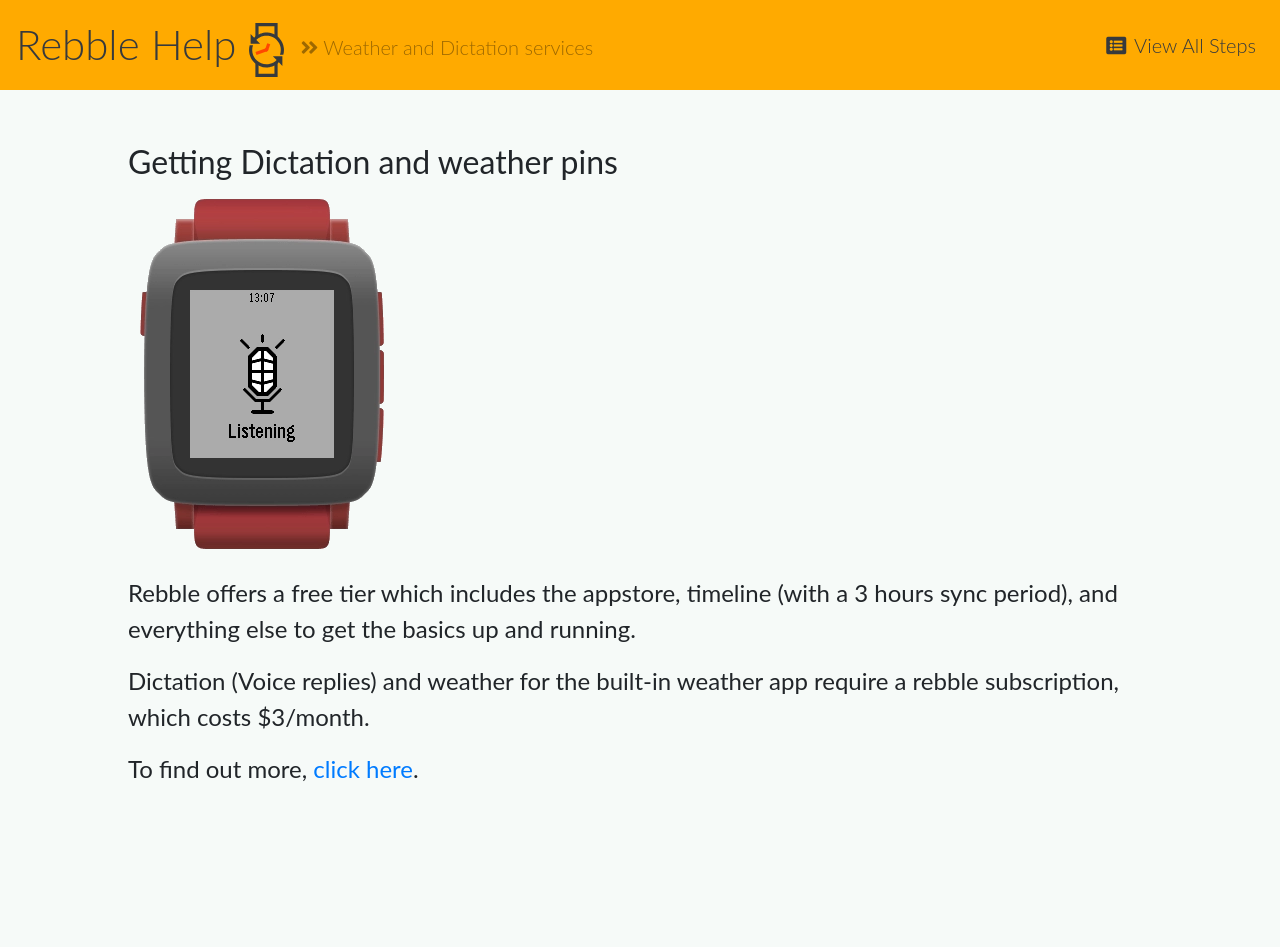
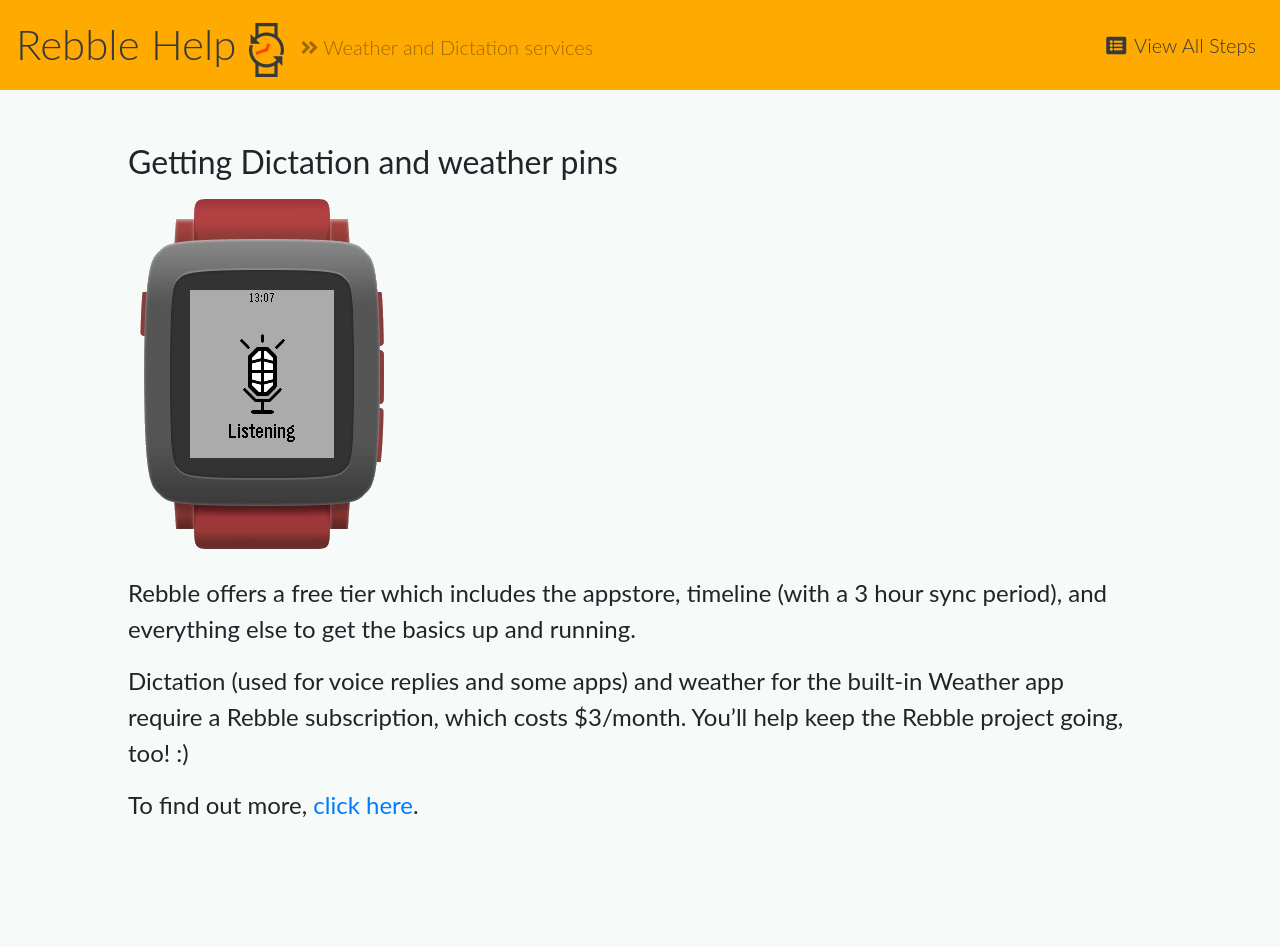
Before and after one commit to pebble-dev/rebble-help, a Jekyll site: the page built from _topic/weather-and-dictation.md, in a window 1280 px wide. Built offline with Jekyll 4.4.1, drawn with Linux system fonts in a browser that asks for light colours; nearby versions of some CDN libraries; before the commit the page ends 911 px from its top, so only the background shows below that.

Commit message:
Update weather-and-dictation.md

```diff
--- a/_topic/weather-and-dictation.md
+++ b/_topic/weather-and-dictation.md
@@ -13,8 +13,8 @@ osSpecific: false
 
 ![noborder](/images/misc/voice.png)
 
-Rebble offers a free tier which includes the appstore, timeline (with a 3 hours sync period), and everything else to get the basics up and running.
+Rebble offers a free tier which includes the appstore, timeline (with a 3 hour sync period), and everything else to get the basics up and running.
 
-Dictation (Voice replies) and weather for the built-in weather app require a rebble subscription, which costs $3/month.
+Dictation (used for voice replies and some apps) and weather for the built-in Weather app require a Rebble subscription, which costs $3/month. You'll help keep the Rebble project going, too! :)
 
 To find out more, [click here](/subscription/).
```
